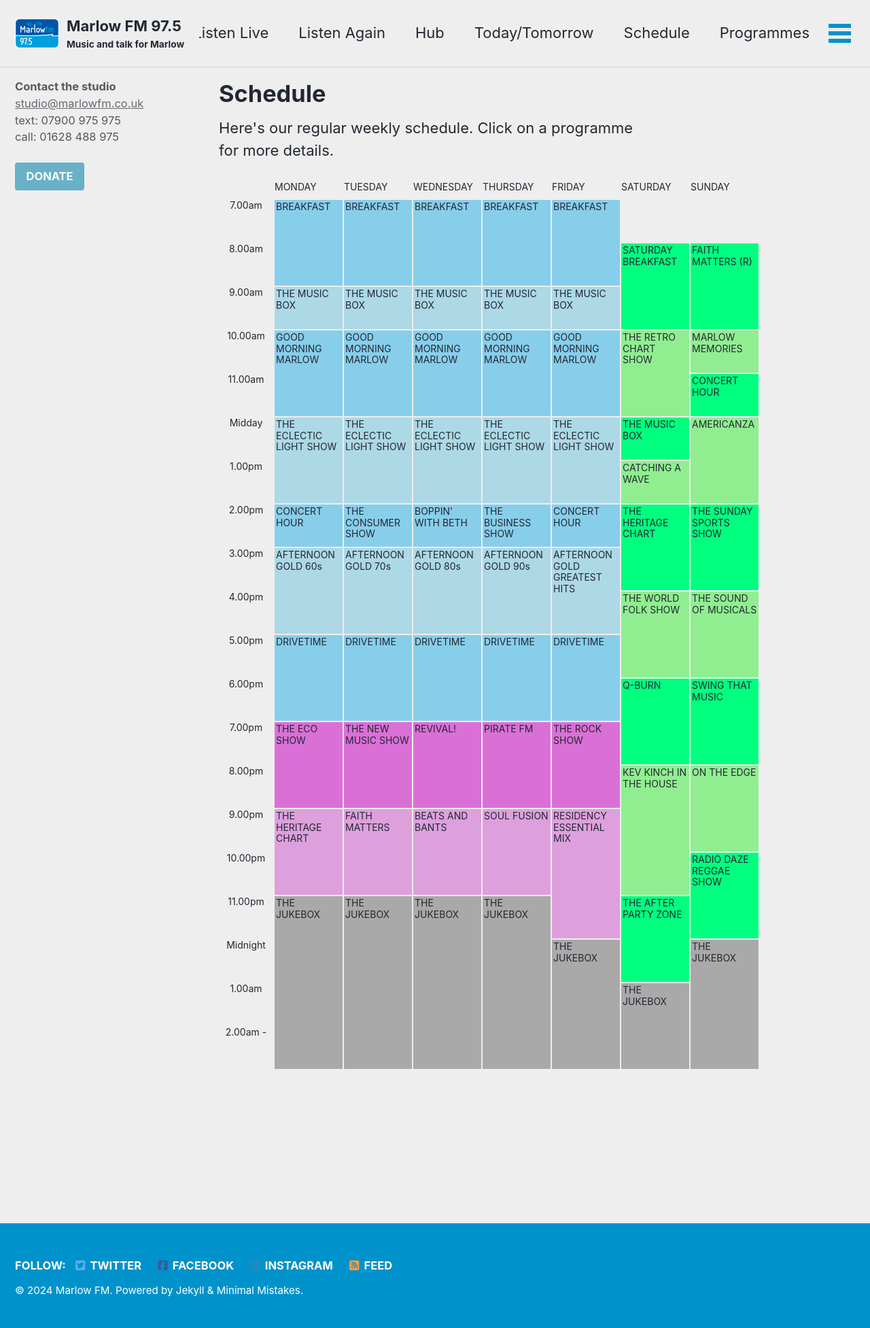
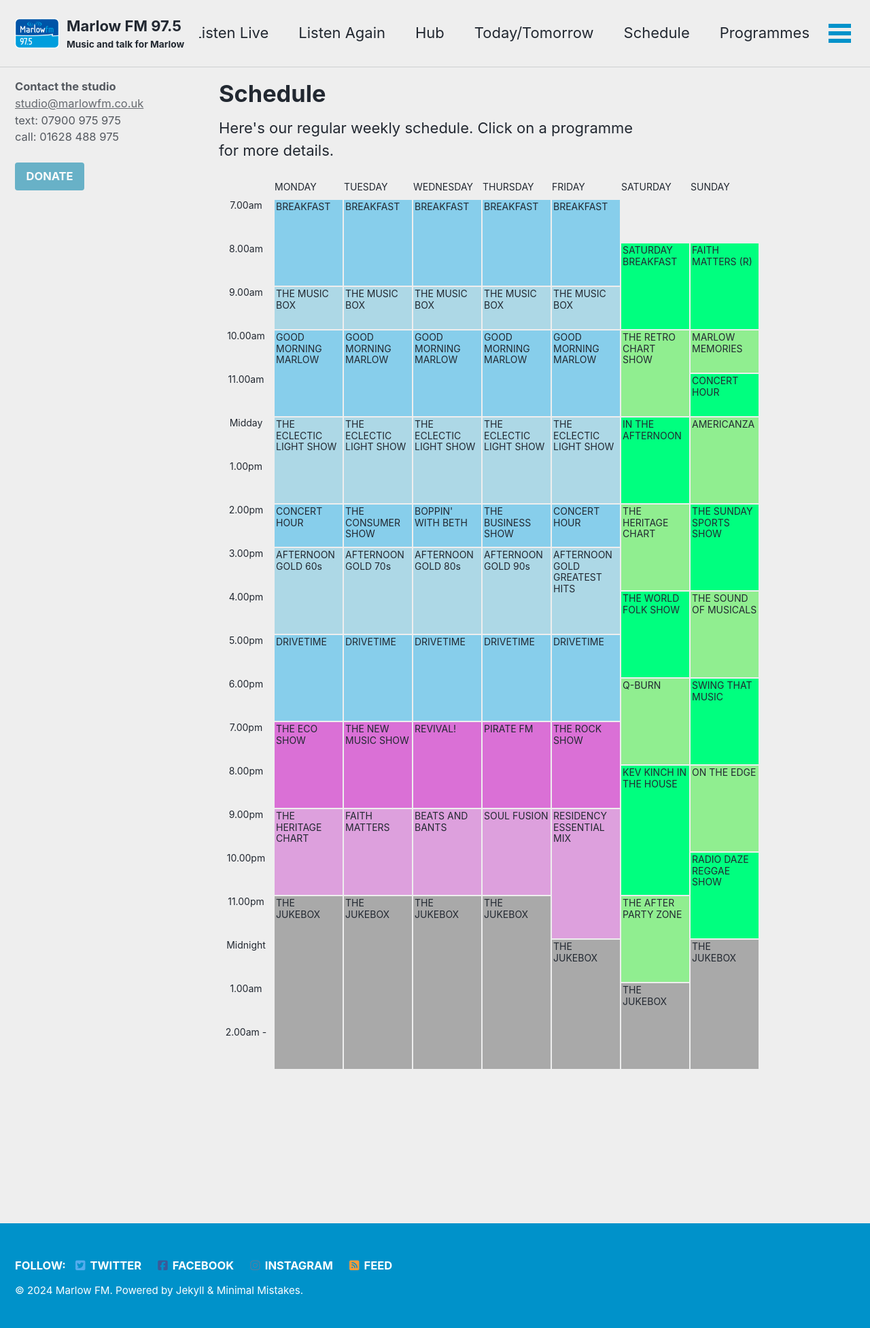
Before and after one commit to marlowfm/marlowfm.github.io, a Jekyll site: the page built from _pages/schedule.html, in a window 1280 px wide. Shown: the whole page at 68% size. Built offline with Jekyll 4.4.1, drawn with Linux system fonts in a browser that asks for light colours; cached includes are drawn as plain includes; nearby versions of some CDN libraries.

Commit message:
Add show - INA

```diff
--- a/_data/presenters.yml
+++ b/_data/presenters.yml
@@ -11,7 +11,7 @@
   image: "/assets/images/presenters/alan_price-roberts.jpg"
 
 - name: "Andy Franklin"
-  shows: [BAB]
+  shows: [BAB, INA]
   image:
 
 - name: "Andy Jay"
--- a/_pages/schedule.html
+++ b/_pages/schedule.html
@@ -37,10 +37,10 @@
 			". mmm1 mmm2 mmm3 mmm4 mmm5 rcs mem"
 			"t1100 mmm1 mmm2 mmm3 mmm4 mmm5 rcs chr7"
 			". mmm1 mmm2 mmm3 mmm4 mmm5 rcs chr7"
-			"t1200 els1 els2 els3 els4 els5 box61 acz"
-			". els1 els2 els3 els4 els5 box61 acz"
-			"t1300 els1 els2 els3 els4 els5 caw acz"
-			". els1 els2 els3 els4 els5 caw acz"
+			"t1200 els1 els2 els3 els4 els5 ina acz"
+			". els1 els2 els3 els4 els5 ina acz"
+			"t1300 els1 els2 els3 els4 els5 ina acz"
+			". els1 els2 els3 els4 els5 ina acz"
 			"t1400 chr1 zcn bop zbs chr5 hrt6 ssp"
 			". chr1 zcn bop zbs chr5 hrt6 ssp"
 			"t1500 ag6 ag7 ag8 ag9 agx hrt6 ssp"
@@ -421,8 +421,8 @@
 		color: inherit;
 	}
 
-	.box61 {
-		grid-area: box61;
+	.ina {
+		grid-area: ina;
 		padding: 2px;
 		background-color: var(--background-weekend-dark);
 		color: inherit;
@@ -438,7 +438,7 @@
 	.hrt6 {
 		grid-area: hrt6;
 		padding: 2px;
-		background-color: var(--background-weekend-dark);
+		background-color: var(--background-weekend-light);
 		color: inherit;
 	}
 
@@ -487,7 +487,7 @@
 	.wfs {
 		grid-area: wfs;
 		padding: 2px;
-		background-color: var(--background-weekend-light);
+		background-color: var(--background-weekend-dark);
 		color: inherit;
 	}
 
@@ -536,7 +536,7 @@
 	.qbn {
 		grid-area: qbn;
 		padding: 2px;
-		background-color: var(--background-weekend-dark);
+		background-color: var(--background-weekend-light);
 		color: inherit;
 	}
 
@@ -620,7 +620,7 @@
 	.kev {
 		grid-area: kev;
 		padding: 2px;
-		background-color: var(--background-weekend-light);
+		background-color: var(--background-weekend-dark);
 		color: inherit;
 	}
 
@@ -634,7 +634,7 @@
 	.apz {
 		grid-area: apz;
 		padding: 2px;
-		background-color: var(--background-weekend-dark);
+		background-color: var(--background-weekend-light);
 		color: inherit;
 	}
 
@@ -782,8 +782,7 @@
 	<a class="els5" href="/programmes/eclectic-light-show/"
 		>THE ECLECTIC LIGHT SHOW</a
 	>
-	<a class="box61" href="/programmes/music-box/">THE MUSIC BOX</a>
-	<a class="caw" href="/programmes/catching-a-wave/">CATCHING A WAVE</a>
+	<a class="ina" href="/programmes/in-the-afternoon/">IN THE AFTERNOON</a>
 	<a class="hrt6" href="/programmes/heritage-chart/">THE HERITAGE CHART</a>
 	<a class="ssp" href="/programmes/sunday-sports-show/"
 		>THE SUNDAY SPORTS SHOW</a
--- a/shows.js
+++ b/shows.js
@@ -27,6 +27,7 @@
 	MMM: "/programmes/good-morning-marlow/",
 	HRT: "/programmes/heritage-chart/",
 	HCF: "/",
+	INA: "/programmes/in-the-afternoon/",
 	KEV: "/programmes/kev-kinch-in-the-house/",
 	MEM: "/programmes/marlow-memories/",
 	MTM: "/programmes/more-than-madness/",
```
Also changed, not shown: _programmes/in-the-afternoon.md (added, +12 -0 lines).
